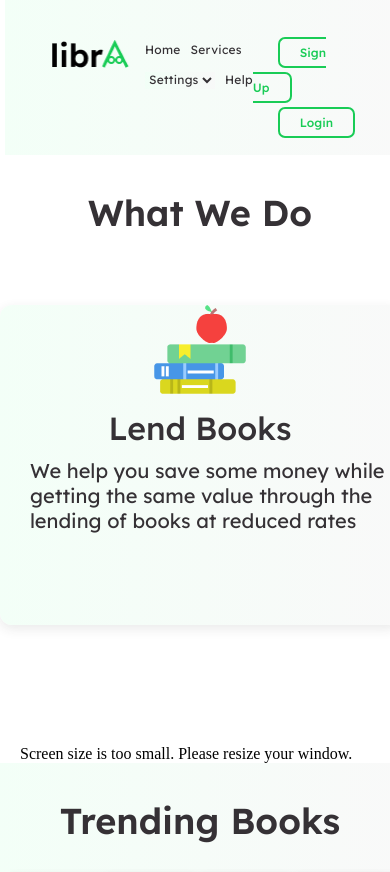
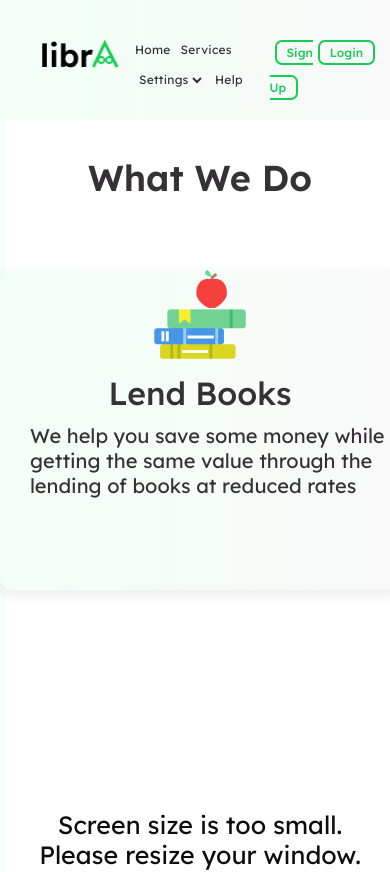
Before and after one commit to Nifix001/Libra, a React (Create React App) app: page /services in a window 390 px wide. Shown: the top 872 px of the page. Built offline with nearby package versions, Linux system fonts and the light colour scheme.

Commit message:
New commit

```diff
--- a/src/Layout/HomeLayout.js
+++ b/src/Layout/HomeLayout.js
@@ -24,7 +24,21 @@
     <div className="home-layout">
        {smallScreenSize ? (
         <div className="error-message">
-          <p>Screen size is too small. Please resize your window.</p>
+          <motion.p
+           initial={{ opacity: 0, }}
+           whileInView={{ opacity: 1, }}
+           transition={{ duration: 1, delay: 0.5 }}
+          >
+            Screen size is currently unavailable,  We are working on it.
+          </motion.p>
+          <motion.p
+           initial={{ opacity: 0, }}
+           whileInView={{ opacity: 1, }}
+           transition={{ duration: 1, delay: 2.5 }}
+          >
+            Please resize your window.
+          </motion.p>
+
         </div>
       ) : (
       <div className="home-layout1">
--- a/src/index.css
+++ b/src/index.css
@@ -25,11 +25,27 @@
 }
 
 @media(max-width: 1099px){
+  body{
+    background: linear-gradient(90deg, rgba(241, 255, 246, 0.86) 0%, rgba(248, 248, 248, 0.86) 101.67%);
+  }
+
+  .error-message {
+    justify-content: center;
+    align-items: center;
+    text-align: center;
+    color: #0e0d0e;
+    margin: 150px auto;
+    font-family: Lexend;
+    font-size: 25px;
+    font-weight: 400;
+    line-height: 30px;
+  }
+
   header img{
     width: 85px;
     height: 40px;
     justify-content: flex-start;
-    margin-left: 30px;
+    margin-left: 20px;
   }
 
   header nav a{
@@ -58,21 +74,20 @@
 
   .side-bar{
     display: flex;
-    flex-direction: column;
-    justify-content: space-between;
+    flex-direction: row;
   }
 
   .side-bar a{
     border: 2px solid #19CC56;
     text-decoration: none;
-    padding: 6px 20px;
-    margin: 25px;
+    padding: 3px 10px;
+    margin: 5px;
     font-family: Lexend;
     font-size: 12px;
     font-weight: 500;
     line-height: 35px;
     letter-spacing: 0em;
-    text-align: center;
+    text-align: left;
     color:#19CC56;
     border-radius: 7px;
   }
@@ -80,10 +95,10 @@
   .side-bar a:hover{
     background-color: #19CC56;
     text-decoration: none;
-    padding: 6px 20px;
-    margin: 10px;
+    padding: 2px 8px;
+    margin: 5px;
     font-family: Lexend;
-    font-size: 12px;
+    font-size: 15px;
     font-weight: 500;
     line-height: 35px;
     letter-spacing: 0em;
```
